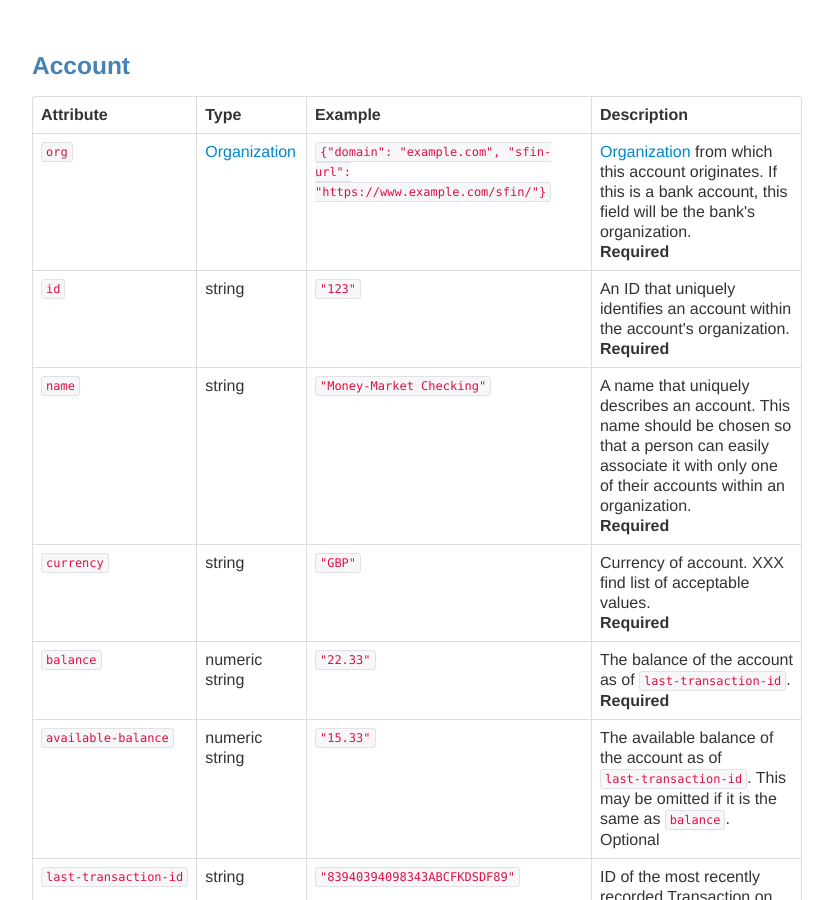
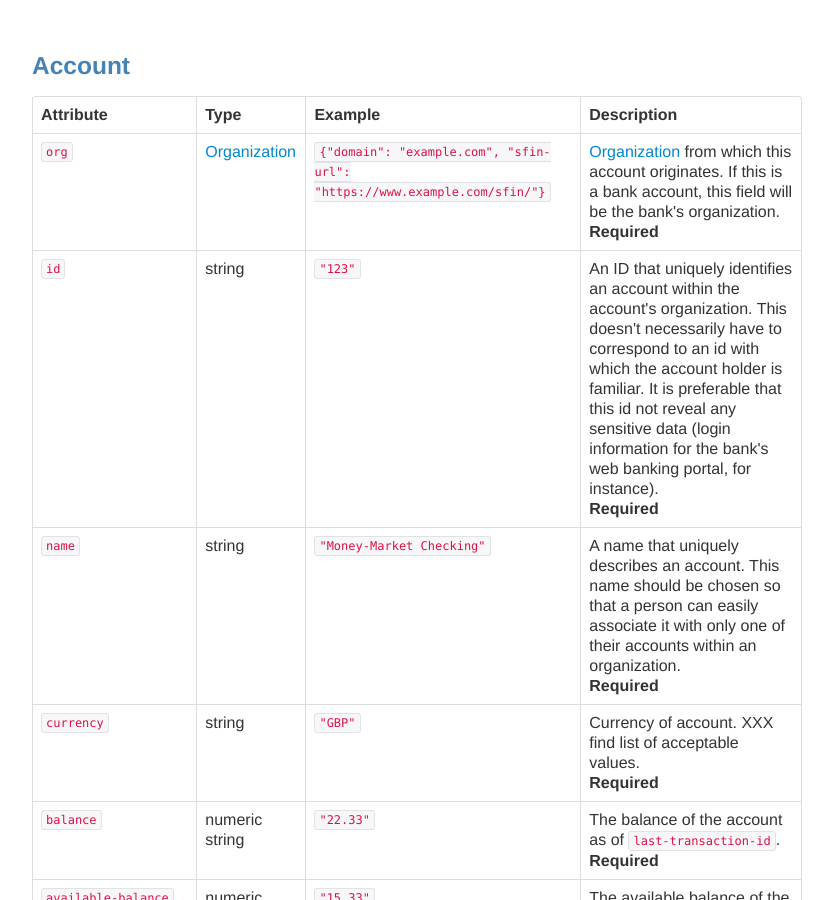
Before and after one commit to simplefin/simplefin.github.com, a Jekyll site: the page built from index.html, in a window 1280 px wide and 900 px high, scrolled down 991 px. Shown: the whole window, without its empty margins (223-1056 px from the left). Built offline with Jekyll 4.4.1, drawn with Linux system fonts in a browser that asks for light colours.

Commit message:
More clarification

```diff
--- a/index.html
+++ b/index.html
@@ -90,7 +90,11 @@ title: SimpleFIN
                     <td>string</td>
                     <td><code>"123"</code></td>
                     <td>An ID that uniquely identifies an account within the
-                        account's organization.
+                        account's organization.  This doesn't necessarily have
+                        to correspond to an id with which the account holder is
+                        familiar.  It is preferable that this id not reveal
+                        any sensitive data (login information for the bank's
+                        web banking portal, for instance).
                         <br/><b>Required</b>
                     </td>
                 </tr>
```
